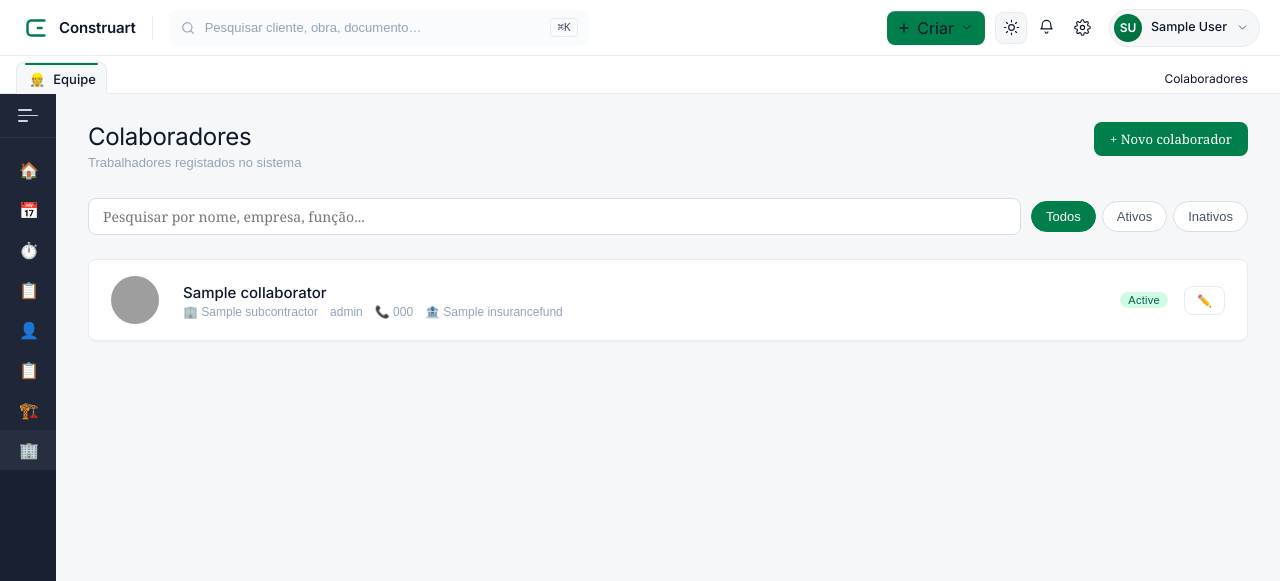
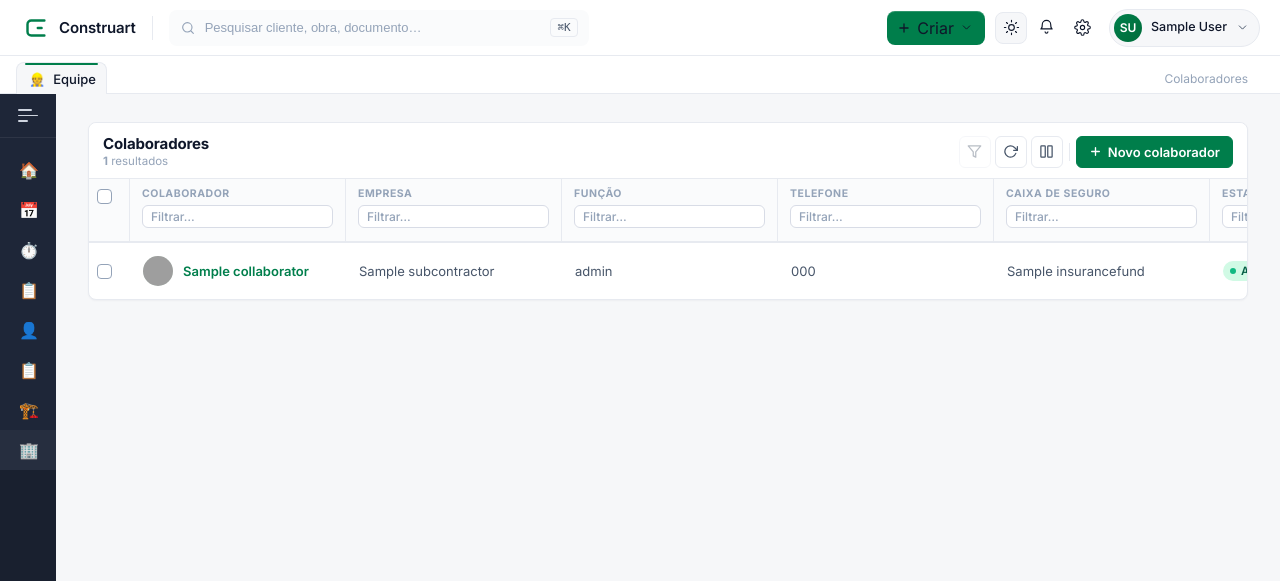
Before and after one commit to joubertdiegors/gestiva.app, a Django app: page /pt-br/workforce/ in a window 1280 px wide. Shown: the top 581 px of the page. Run offline with Django 5.2, Linux system fonts and the light colour scheme; a user stored in the database is signed in; tables that the repository leaves empty hold one stand-in row (values such as "Sample post"); data that the repository does not hold is empty; parts of the project's set-up code (start-up, migrations or seed data) failed here and were passed over; grey boxes are pictures that could not be loaded.

Commit message:
table workforce

```diff
--- a/workforce/templates/workforce/collaborator_list.html
+++ b/workforce/templates/workforce/collaborator_list.html
@@ -2,137 +2,229 @@
 {% load i18n %}
 
 {% block title %}Colaboradores — Construart{% endblock %}
-{% block breadcrumb %}<span class="current">Colaboradores</span>{% endblock %}
+{% block tab_parent %}/workforce/{% endblock %}
+{% block tab_icon %}👷{% endblock %}
 
-{% block extra_head %}
-<style>
-  .collab-grid { display: grid; gap: 12px; }
-  .collab-card {
-    background: var(--surface); border: 1px solid var(--border);
-    border-radius: var(--radius); padding: 16px 22px;
-    display: grid; grid-template-columns: 56px 1fr auto auto;
-    align-items: center; gap: 16px; box-shadow: var(--shadow); transition: all .15s;
-  }
-  .collab-card:hover { border-color: var(--accent); box-shadow: 0 4px 12px rgba(200,98,42,.1); }
-  .avatar-link { display: flex; flex-shrink: 0; }
-  .avatar {
-    width: 48px; height: 48px; border-radius: 50%;
-    background: var(--accent-light); color: var(--accent);
-    display: flex; align-items: center; justify-content: center;
-    font-size: 18px; font-weight: 600;
-    font-family: sans-serif; overflow: hidden; text-decoration: none;
-    transition: opacity .15s;
-  }
-  .avatar:hover { opacity: .8; }
-  .avatar img { width: 100%; height: 100%; object-fit: cover; }
-  .collab-name a {
-    font-size: 15px; font-weight: 500; color: var(--text);
-    text-decoration: none;
-  }
-  .collab-name a:hover { color: var(--accent); }
-  .collab-meta { display: flex; gap: 12px; flex-wrap: wrap; font-size: 12px; color: var(--text3); font-family: sans-serif; margin-top: 3px; }
-  .collab-meta a { color: var(--text3); text-decoration: none; }
-  .collab-meta a:hover { color: var(--accent); }
-  .filter-bar { display: flex; gap: 10px; margin-bottom: 24px; flex-wrap: wrap; align-items: center; }
-  .filter-bar input { flex:1; min-width:200px; padding:8px 14px; border:1px solid var(--border2); border-radius:var(--radius); font-size:14px; font-family:'Georgia',serif; background:var(--surface); color:var(--text); }
-  .filter-bar input:focus { outline:none; border-color:var(--accent); }
-  .sf-btn { padding:7px 14px; border-radius:20px; border:1px solid var(--border2); background:var(--surface); color:var(--text2); font-size:13px; cursor:pointer; transition:all .15s; font-family:sans-serif; }
-  .sf-btn.active,.sf-btn:hover { background:var(--accent); color:#fff; border-color:var(--accent); }
-
-  @media (max-width: 640px) {
-    .collab-card { grid-template-columns: 56px 1fr; gap: 10px; }
-    .collab-card > .badge { grid-column: 2; justify-self: start; }
-    .collab-card > div:last-child { grid-column: 1 / -1; display: flex; gap: 8px; }
-    .filter-bar input { min-width: 0; width: 100%; }
-  }
-</style>
+{% block breadcrumb %}
+<span>Colaboradores</span>
 {% endblock %}
 
 {% block content %}
-<div class="page-header">
-  <div>
-    <h1 class="page-title">Colaboradores</h1>
-    <p class="page-sub">Trabalhadores registados no sistema</p>
-  </div>
-  <a href="{% url 'workforce:create' %}" class="btn btn-primary">+ Novo colaborador</a>
-</div>
 
 {% if filter_responsible %}
-<div style="margin-bottom:16px;padding:10px 16px;background:var(--accent-light);border:1px solid var(--accent);border-radius:var(--radius);font-size:13px;font-family:sans-serif;display:flex;align-items:center;justify-content:space-between;">
+<div style="margin-bottom:16px;padding:10px 16px;background:var(--accent-light);border:1px solid var(--accent);border-radius:var(--radius);font-size:13px;display:flex;align-items:center;justify-content:space-between;">
   <span>A mostrar colaboradores do responsável: <strong>{{ filter_responsible }}</strong></span>
   <a href="{% url 'workforce:list' %}" class="btn btn-ghost btn-sm">Limpar filtro</a>
 </div>
 {% endif %}
 
-<div class="filter-bar">
-  <input type="text" id="search" placeholder="Pesquisar por nome, empresa, função..." oninput="filterCards()">
-  <div style="display:flex;gap:6px;">
-    <button class="sf-btn active" onclick="setStatus('all',this)">Todos</button>
-    <button class="sf-btn" onclick="setStatus('active',this)">Ativos</button>
-    <button class="sf-btn" onclick="setStatus('inactive',this)">Inativos</button>
+{% if collaborators %}
+
+<div class="ca-table-wrap" data-ca-table="workforce">
+
+  <!-- ── Barra de título + botões de acção ── -->
+  <div class="ca-table-actions">
+
+    <div class="ca-table-actions-title">
+      <h1>Colaboradores</h1>
+      <span><strong data-ca-row-count>{{ collaborators|length }}</strong> resultados</span>
+    </div>
+
+    <div class="ca-table-actions-btns">
+
+      <button class="ca-tbl-btn" data-ca-action="toggle-filters"
+              data-tip="Limpar filtros">
+        <svg viewBox="0 0 24 24" width="15" height="15" fill="none" stroke="currentColor" stroke-width="2" stroke-linecap="round" stroke-linejoin="round">
+          <polygon points="22 3 2 3 10 12.46 10 19 14 21 14 12.46 22 3"/>
+        </svg>
+      </button>
+
+      <button class="ca-tbl-btn" data-ca-action="refresh"
+              data-tip="Actualizar dados">
+        <svg viewBox="0 0 24 24" width="15" height="15" fill="none" stroke="currentColor" stroke-width="2" stroke-linecap="round" stroke-linejoin="round">
+          <polyline points="23 4 23 10 17 10"/>
+          <path d="M20.49 15a9 9 0 1 1-2.12-9.36L23 10"/>
+        </svg>
+      </button>
+
+      <button class="ca-tbl-btn" data-ca-action="columns"
+              data-tip="Personalizar colunas">
+        <svg viewBox="0 0 24 24" width="15" height="15" fill="none" stroke="currentColor" stroke-width="2" stroke-linecap="round" stroke-linejoin="round">
+          <rect x="3" y="3" width="7" height="18" rx="1"/>
+          <rect x="14" y="3" width="7" height="18" rx="1"/>
+        </svg>
+      </button>
+
+      <span class="ca-tbl-sep"></span>
+
+      <a href="{% url 'workforce:create' %}" class="ca-tbl-btn-primary"
+         data-tip="Novo colaborador">
+        <svg viewBox="0 0 24 24" width="13" height="13" fill="none" stroke="currentColor" stroke-width="2.5" stroke-linecap="round">
+          <line x1="12" y1="5" x2="12" y2="19"/><line x1="5" y1="12" x2="19" y2="12"/>
+        </svg>
+        Novo colaborador
+      </a>
+
     </div>
   </div>
 
-{% if collaborators %}
-<div class="collab-grid" id="collab-grid">
+  <!-- Bulk-bar -->
+  <div class="ca-bulk-bar" hidden>
+    <strong><span data-ca-bulk-count>0</span> selecionado(s)</strong>
+    <div class="ca-bulk-actions">
+      <button class="btn btn-sm btn-ghost">Exportar</button>
+    </div>
+  </div>
+
+  <!-- Tabela -->
+  <div class="ca-table-scroll">
+  <table class="ca-table">
+    <thead>
+      <tr>
+        <th data-col-required style="width:40px">
+          <div class="ca-th-cell" style="min-height:auto;padding:10px 8px;">
+            <input type="checkbox" class="ca-checkbox" data-ca-select-all>
+          </div>
+        </th>
+
+        <th data-col="nome" data-col-label="Colaborador" data-col-required>
+          <div class="ca-th-cell">
+            <span class="ca-th-label">Colaborador</span>
+            <div class="ca-th-search">
+              <input data-col="nome" placeholder="Filtrar…">
+            </div>
+          </div>
+        </th>
+
+        <th data-col="empresa" data-col-label="Empresa">
+          <div class="ca-th-cell">
+            <span class="ca-th-label">Empresa</span>
+            <div class="ca-th-search">
+              <input data-col="empresa" placeholder="Filtrar…">
+            </div>
+          </div>
+        </th>
+
+        <th data-col="funcao" data-col-label="Função" data-col-hidden>
+          <div class="ca-th-cell">
+            <span class="ca-th-label">Função</span>
+            <div class="ca-th-search">
+              <input data-col="funcao" placeholder="Filtrar…">
+            </div>
+          </div>
+        </th>
+
+        <th data-col="telefone" data-col-label="Telefone" data-col-hidden>
+          <div class="ca-th-cell">
+            <span class="ca-th-label">Telefone</span>
+            <div class="ca-th-search">
+              <input data-col="telefone" placeholder="Filtrar…">
+            </div>
+          </div>
+        </th>
+
+        <th data-col="seguro" data-col-label="Caixa de Seguro" data-col-hidden>
+          <div class="ca-th-cell">
+            <span class="ca-th-label">Caixa de Seguro</span>
+            <div class="ca-th-search">
+              <input data-col="seguro" placeholder="Filtrar…">
+            </div>
+          </div>
+        </th>
+
+        <th data-col="estado" data-col-label="Estado">
+          <div class="ca-th-cell">
+            <span class="ca-th-label">Estado</span>
+            <div class="ca-th-search">
+              <input data-col="estado" placeholder="Filtrar…">
+            </div>
+          </div>
+        </th>
+
+        <th data-col-required style="width:80px">
+          <div class="ca-th-cell" style="min-height:auto;padding:10px 8px;"></div>
+        </th>
+      </tr>
+    </thead>
+
+    <tbody>
       {% for c in collaborators %}
-  <div class="collab-card" data-status="{{ c.status }}"
-       data-search="{{ c.name|lower }} {{ c.company.name|lower }} {{ c.role|lower }}">
+      <tr style="cursor:pointer" onclick="window.location='{% url 'workforce:detail' c.pk %}'">
 
-    <!-- Avatar clicável -->
-    <a href="{% url 'workforce:detail' c.pk %}" class="avatar-link">
-      <div class="avatar">
+        <td style="padding:0 8px;text-align:center;" onclick="event.stopPropagation()">
+          <input type="checkbox" class="ca-checkbox" data-ca-row-select>
+        </td>
+
+        <td data-col="nome">
+          <div style="display:flex;align-items:center;gap:10px;">
+            <div style="width:30px;height:30px;border-radius:50%;background:var(--accent-light);color:var(--accent);display:flex;align-items:center;justify-content:center;font-size:12px;font-weight:600;flex-shrink:0;overflow:hidden;">
               {% if c.photo %}
-          <img src="{% url 'workforce:collaborator_photo' c.pk %}" alt="{{ c.name }}">
+                <img src="{% url 'workforce:collaborator_photo' c.pk %}" alt="{{ c.name }}" style="width:100%;height:100%;object-fit:cover;">
               {% else %}
                 {{ c.name|slice:":1"|upper }}
               {% endif %}
             </div>
-    </a>
+            <a href="{% url 'workforce:detail' c.pk %}"
+               style="color:var(--accent);font-weight:600;text-decoration:none"
+               onclick="event.stopPropagation()">{{ c.name }}</a>
+          </div>
+        </td>
 
-    <div>
-      <div class="collab-name">
-        <a href="{% url 'workforce:detail' c.pk %}">{{ c.name }}</a>
+        <td data-col="empresa" style="color:var(--text2);font-size:13px;">
+          <a href="{% url 'subcontractors:detail' c.company.pk %}"
+             style="color:var(--text2);text-decoration:none;"
+             onclick="event.stopPropagation()">{{ c.company.name }}</a>
+        </td>
+
+        <td data-col="funcao" style="color:var(--text2);font-size:13px;">
+          {{ c.role|default:"—" }}
+        </td>
+
+        <td data-col="telefone" style="color:var(--text2);font-size:13px;">
+          {% if c.phone %}
+            <a href="tel:{{ c.phone }}" style="color:var(--text2);text-decoration:none;" onclick="event.stopPropagation()">{{ c.phone }}</a>
+          {% else %}—{% endif %}
+        </td>
+
+        <td data-col="seguro" style="color:var(--text2);font-size:13px;">
+          {{ c.insurance_fund.name|default:"—" }}
+        </td>
+
+        <td data-col="estado" onclick="event.stopPropagation()">
+          {% if c.status == 'active' %}
+            <span class="ca-badge green"><span class="dot"></span>{{ c.get_status_display }}</span>
+          {% else %}
+            <span class="ca-badge gray"><span class="dot"></span>{{ c.get_status_display }}</span>
+          {% endif %}
+        </td>
+
+        <td style="text-align:right;" onclick="event.stopPropagation()">
+          <div style="display:flex;gap:4px;justify-content:flex-end;opacity:0;transition:opacity .12s;" class="ca-row-actions">
+            <a href="{% url 'workforce:update' c.pk %}"
+               style="width:27px;height:27px;border:1px solid var(--border);border-radius:6px;background:none;color:var(--text2);display:inline-flex;align-items:center;justify-content:center;font-size:12px;text-decoration:none;transition:all .12s;"
+               title="Editar">✏️</a>
           </div>
-      <div class="collab-meta">
-        <span>🏢 <a href="{% url 'subcontractors:detail' c.company.pk %}">{{ c.company.name }}</a></span>
-        {% if c.role %}<span>{{ c.role }}</span>{% endif %}
-        {% if c.phone %}<span>📞 {{ c.phone }}</span>{% endif %}
-        {% if c.insurance_fund %}<span>🏦 {{ c.insurance_fund.name }}</span>{% endif %}
-      </div>
-    </div>
+        </td>
 
-    <span class="badge {% if c.status == 'active' %}badge-green{% else %}badge-gray{% endif %}">
-      {{ c.get_status_display }}
-    </span>
-    <a href="{% url 'workforce:update' c.pk %}" class="btn btn-ghost btn-sm">✏️</a>
-  </div>
+      </tr>
       {% endfor %}
-</div>
+    </tbody>
+  </table>
+  </div><!-- /.ca-table-scroll -->
+
+</div><!-- /.ca-table-wrap -->
+
 {% else %}
-<div class="empty-state card">
+<div class="card" style="padding:0;overflow:hidden">
+  <div class="empty-state">
     <div class="icon">👷</div>
     <h3>Sem colaboradores</h3>
     <p>Adicione o primeiro colaborador para começar.</p>
-  <a href="{% url 'workforce:create' %}" class="btn btn-primary" style="margin-top:16px">+ Novo colaborador</a>
+    <a href="{% url 'workforce:create' %}" class="btn btn-primary" style="margin-top:16px">
+      Criar primeiro colaborador →
+    </a>
+  </div>
 </div>
 {% endif %}
 
-<script>
-let currentStatus = 'all';
-function filterCards() {
-  const q = document.getElementById('search').value.toLowerCase();
-  document.querySelectorAll('.collab-card').forEach(card => {
-    const ms = !q || card.dataset.search.includes(q);
-    const mst = currentStatus === 'all' || card.dataset.status === currentStatus;
-    card.style.display = (ms && mst) ? '' : 'none';
-  });
-}
-function setStatus(s, btn) {
-  currentStatus = s;
-  document.querySelectorAll('.sf-btn').forEach(b => b.classList.remove('active'));
-  btn.classList.add('active');
-  filterCards();
-}
-</script>
 {% endblock %}
```
Also changed, not shown: 1 other file. Lines whose indentation alone changed are shown as unchanged.
